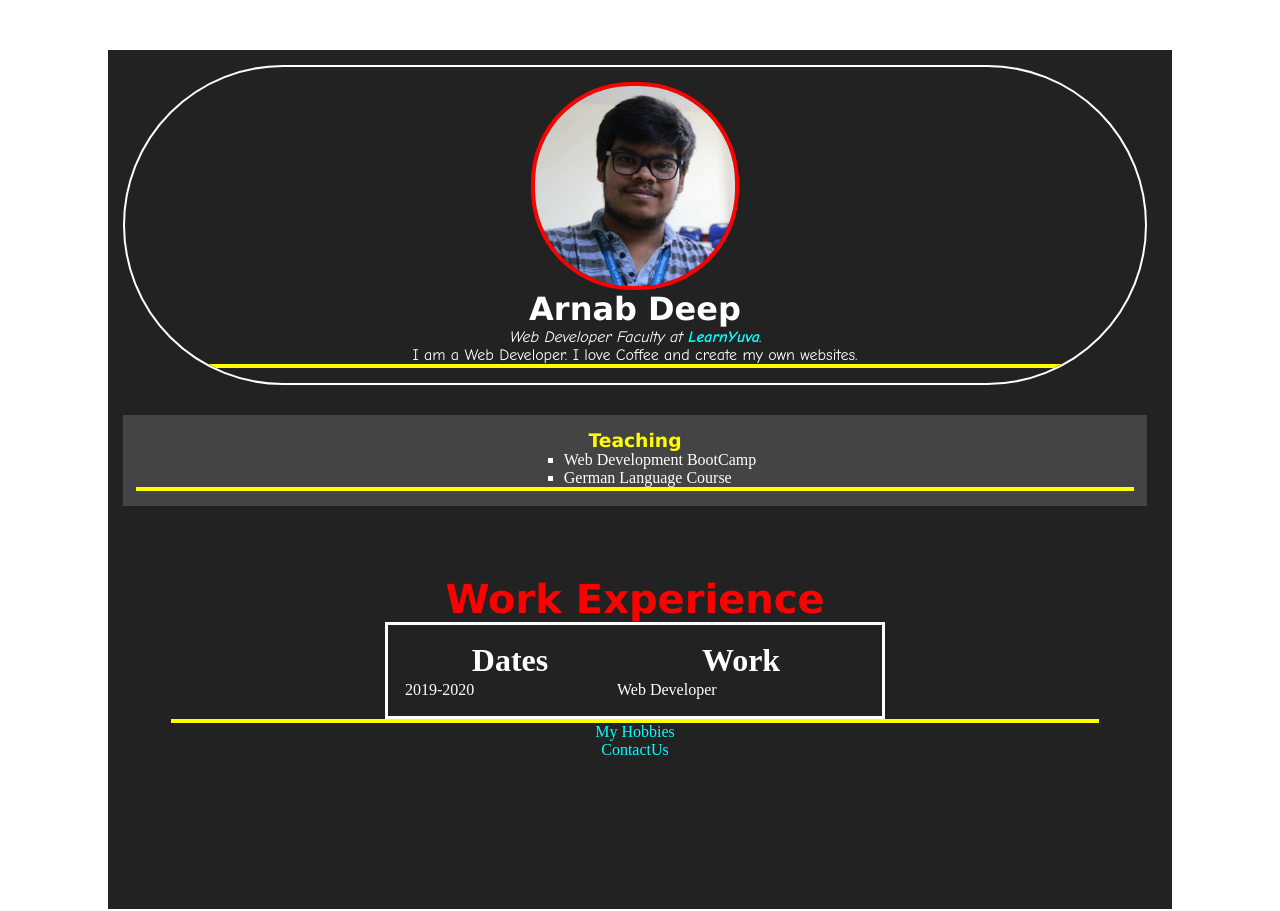
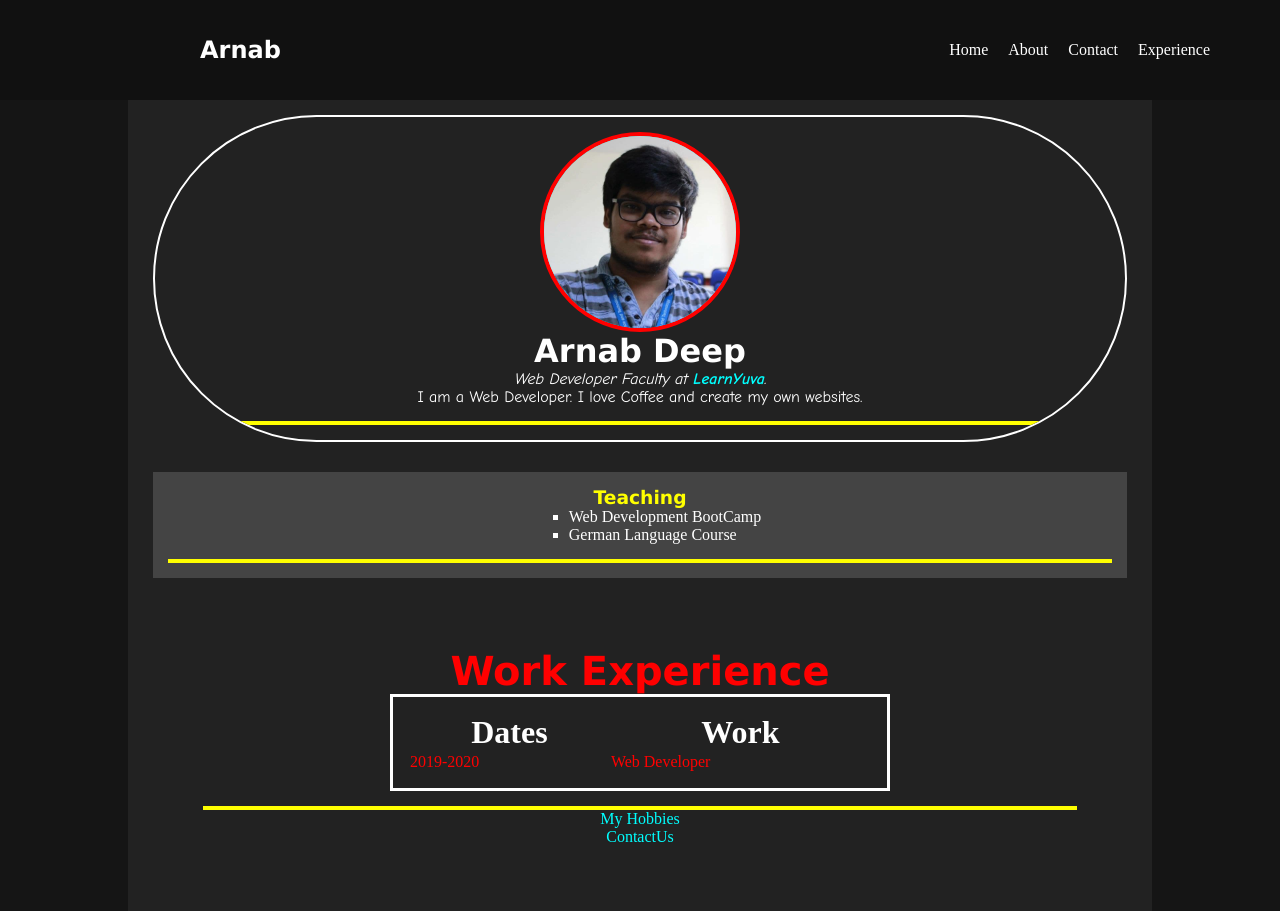
Before and after one commit to arnoob16/LearnYuva-Web-Class, a plain HTML site: page index.html in a window 1280 px wide. Drawn offline with Linux system fonts and the light colour scheme.

Commit message:
CSS Lecture 2 Added

```diff
--- a/Assets/css/style.css
+++ b/Assets/css/style.css
@@ -1,24 +1,28 @@
 *{
-    padding: 0%;
-    margin: 0%;
+    margin: 0;
+    padding: 0;
+    box-sizing: border-box;
+}
+html,body{
+    height: 100%;
+    width: 100%;
+    background-color: #151515;
+    margin: 0;
+    padding: 0;
+    box-sizing: border-box;
 }
 .display-pic{
     height: 200px;
     border-radius: 100px;
     border: 4px solid red;
+    background-color: aqua;
 }
 .container{
     width: 80%;
     margin: auto;
-    margin-top: 50px;
     background-color: #222;
     color: #fff;
-    padding-left: 15px;
-    padding-top: 15px;
-    padding-right: 25px;
-    padding-bottom: 50px;
-    /*Same As Above*/
-    padding: 15px 25px 100px 15px;
+    padding: 15px 25px;
 }
 a{
     color: aqua;
@@ -79,15 +83,42 @@ ul{
     padding: 15px;
     width: 500px;
 }
-.experience table tbody tr td:first-child{
-    padding-right: 15px;
+.experience tbody {
+    color: red;
 }
 th{
     font-size: 2em;
 }
+
 hr{
     border: 2px solid yellow;
     width: 100%;
+    margin-top: 15px;
+}
+nav{
+    position: relative;
+}
+.navbar{
+    height: 100px;
+    background-color: #111;
+    color: #fff;
+    display: flex;
+    align-items: center;
+    padding: 0 50px 0 50px;
+    justify-content: flex-end;
+    position: sticky;
+    top: 0;
+}
+.navbar ul{
+    list-style: none;
+    display: flex;
+}
+.navbar .brand{
+    position: absolute;
+    left: 200px;
+}
+.navbar ul li{
+    margin-right: 20px;
 }
 /*
 a:visited{
--- a/index.html
+++ b/index.html
@@ -8,6 +8,17 @@
 </head>
 
 <body>
+	<nav class="navbar">
+		<div class="brand">
+			<h1>Arnab</h1>
+		</div>
+		<ul>
+			<li>Home</li>
+			<li>About</li>
+			<li>Contact</li>
+			<li>Experience</li>
+		</ul>
+	</nav>
 	<div class="container">
 		<div class="intro">
 			<img class="display-pic" src="./Assets/images/arnab-dp.jpg" alt="anurag.jpg">
```
